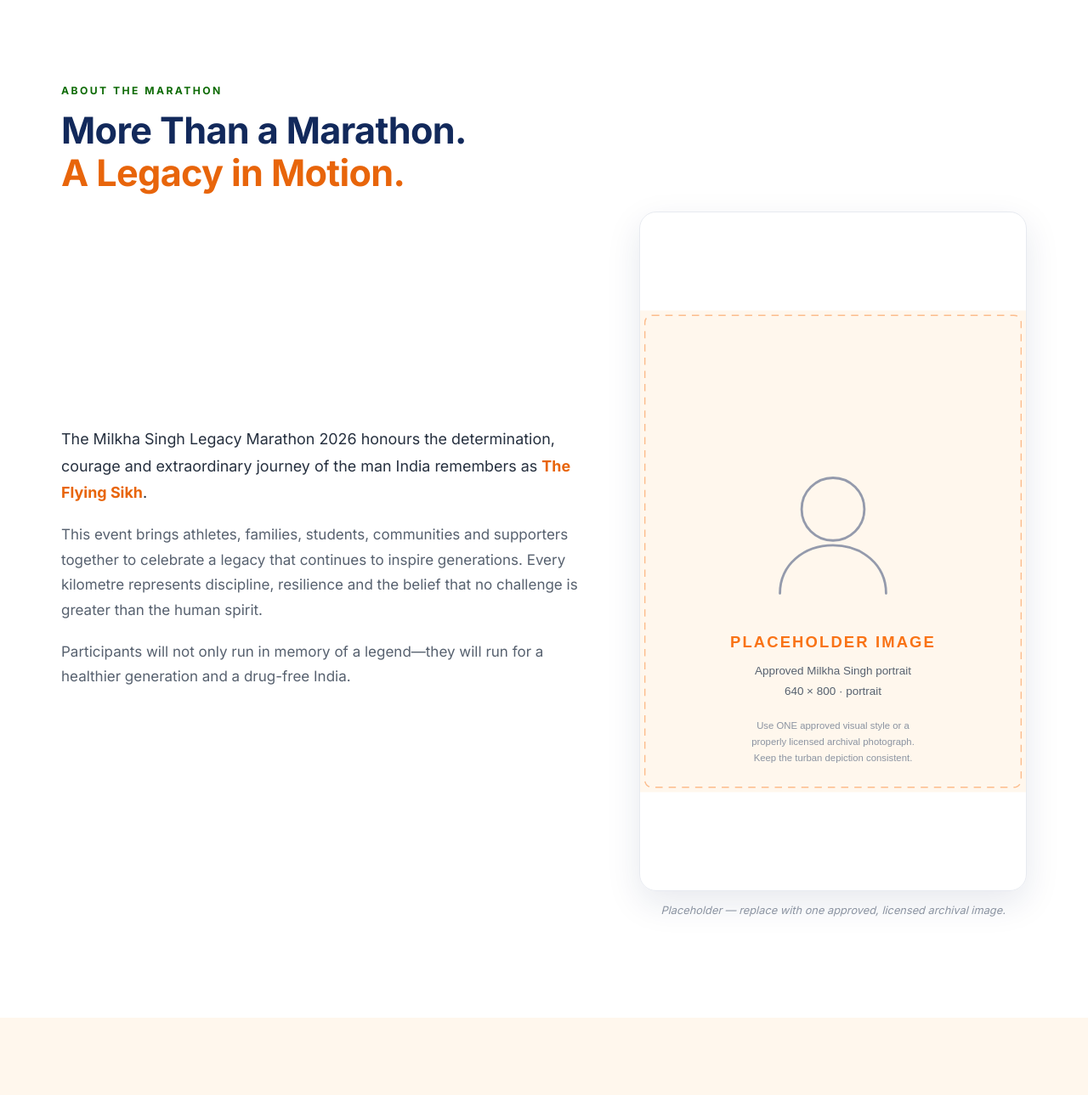
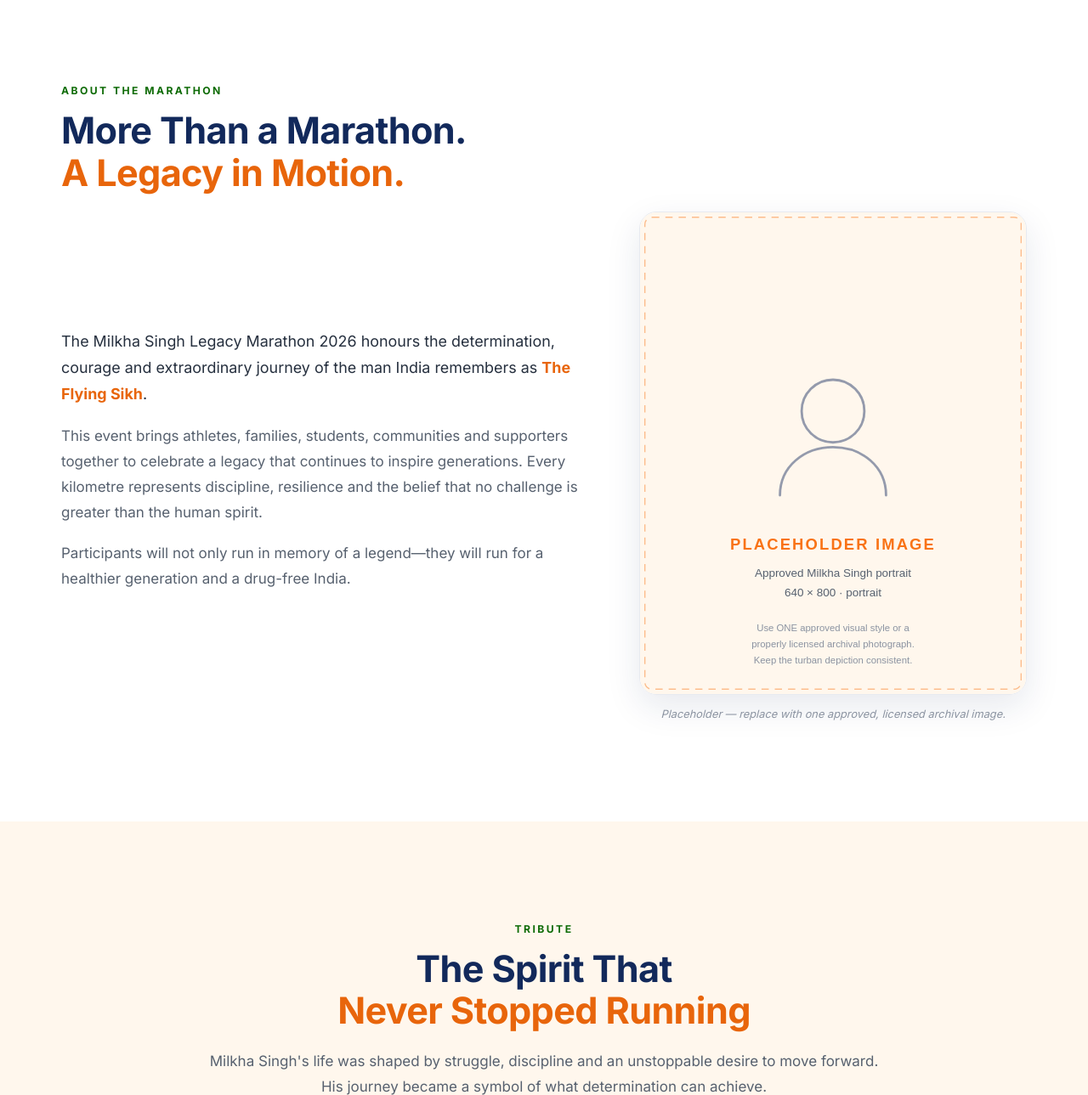
Before and after one commit to prmdigital/Milkha-Singh-Legacy-Marathon-2026, a PHP site: page /index.html in a window 1280 px wide. Shown: the part 1013-2302 px from the top of the page at 85% size. Run offline with PHP 8.4, Linux system fonts and the light colour scheme.

Commit message:
Fix blank space in About: images keep aspect ratio
Images with width/height attributes rendered at their fixed attribute
height while CSS forced width:100%, inflating the media column and
pushing the vertically-centred text down. Add height:auto to the reset.

Co-Authored-By: Claude Opus 4.8 <noreply@anthropic.com>

```diff
--- a/assets/css/styles.css
+++ b/assets/css/styles.css
@@ -51,7 +51,7 @@ body {
   -webkit-font-smoothing: antialiased;
   overflow-x: hidden;
 }
-img, svg { max-width: 100%; display: block; }
+img, svg { max-width: 100%; height: auto; display: block; }
 a { color: inherit; }
 
 h1, h2, h3, h4 { margin: 0; line-height: 1.2; color: var(--navy); font-weight: 700; }
```
